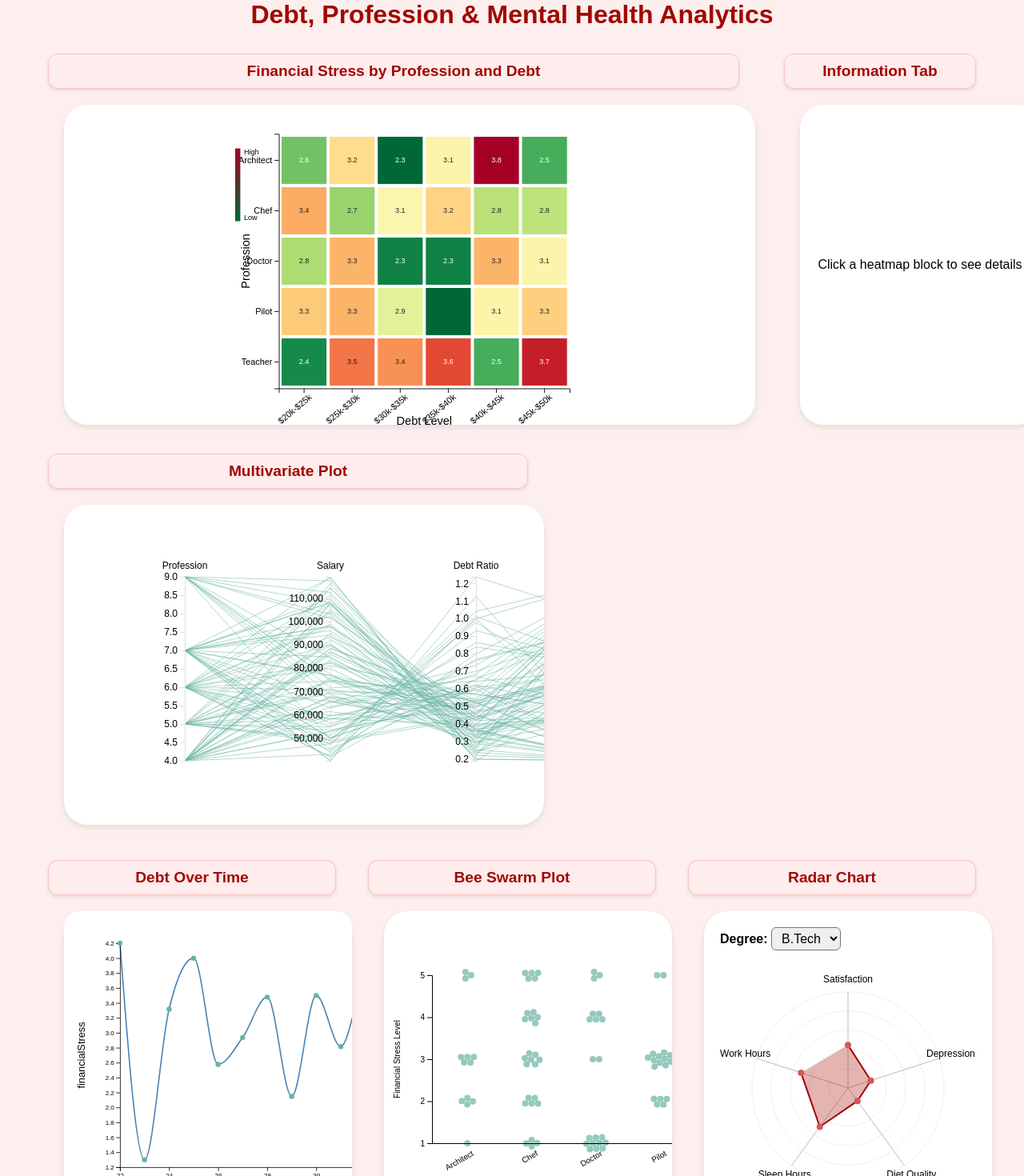
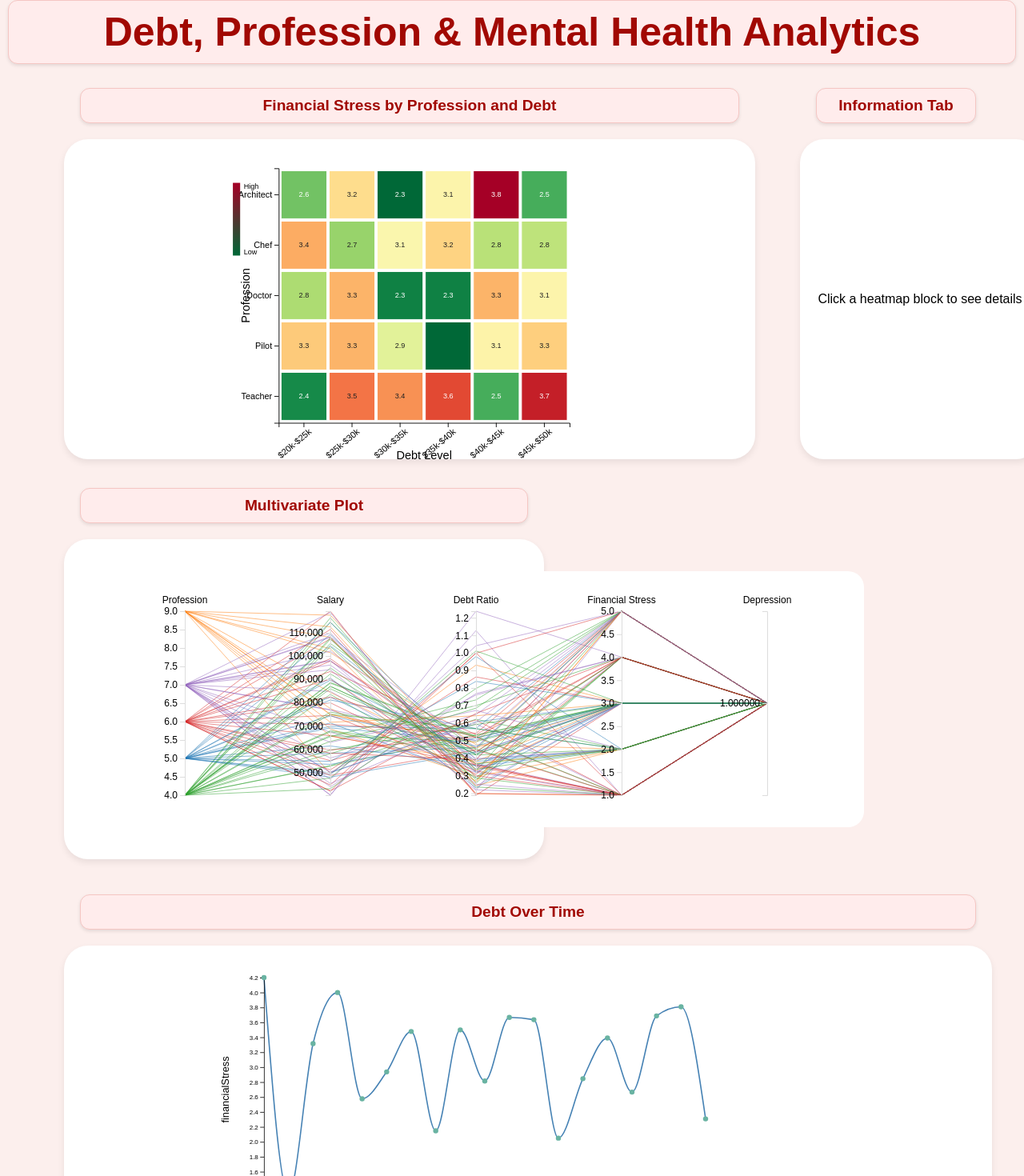
Before and after one commit to nitish903/visDummyProject, a React (Create React App) app in the folder client/: page / in a window 1280 px wide. Shown: the top 1470 px of the page at 80% size. Built offline with nearby package versions, Linux system fonts and the light colour scheme.

Commit message:
font css

```diff
--- a/client/src/App.css
+++ b/client/src/App.css
@@ -78,6 +78,7 @@ h3 {
   background-color: #ffecec; /* soft light pink */
   padding: 10px 16px;
   border-radius: 12px;
+  margin-left:40px;
   font-size: 1.2rem;
   font-weight: 600;
   color: #a10802;
@@ -99,7 +100,10 @@ h3 {
   align-items: center;
   justify-content: center;
 }
-
+.large-font{
+  margin: 0px;
+  font-size:50px;
+}
 .info-tab {
   font-size: 17px;
   font-family: "Lucida Sans", "Lucida Sans Regular", "Lucida Grande",
@@ -110,7 +114,6 @@ svg {
   margin: 0 auto;
   background: white;
   border-radius: 20px;
-  width: 100% !important;
   /* height: auto !important; */
   /* max-width: 98%; */
   max-height: 400px;
--- a/client/src/App.js
+++ b/client/src/App.js
@@ -158,7 +158,7 @@ const App = () => {
 
   return (
     <div className="App">
-      <h1>Debt, Profession & Mental Health Analytics</h1>
+      <h1 className="chart-heading large-font">Debt, Profession & Mental Health Analytics</h1>
 
       <div className="dashboard5">
         <div className="dashboard-row first-row">
@@ -169,9 +169,7 @@ const App = () => {
             </h3>
 
             <div className="heatmap-component chart-container">
-              <div className="chart-inner">
                 <Heatmap data={heatmapData} onCellClick={handleCellClick} />
-              </div>
             </div>
           </div>
 
@@ -278,7 +276,6 @@ const App = () => {
           <div className="chart-wrapper pcp">
             <h3 className="chart-heading pcp-heading">Multivariate Plot</h3>
             <div className="pcp-component chart-container">
-              <div className="chart-inner">
                 <ParallelCoordinatesPlot
                   data={pcpData}
                   onBrush={(selected) => {
@@ -287,7 +284,6 @@ const App = () => {
                     );
                   }}
                 />
-              </div>
             </div>
           </div>
         </div>
@@ -297,21 +293,17 @@ const App = () => {
           <div className="chart-wrapper">
             <h3 className="chart-heading">Debt Over Time</h3>
             <div className="chart-container small-plot-3">
-              <div className="chart-inner">
                 <LinePlot data={lineplotData} yAxisProp={yaxisValue} />
               </div>
-            </div>
           </div>
           {/* Bee Swarm */}
           <div className="chart-wrapper">
             <h3 className="chart-heading">Bee Swarm Plot</h3>
             <div className="chart-container small-plot-2">
-              <div className="chart-inner">
                 <BeeSwarmPlot
                   data={memoizedPCPData}
                   selectedPoint={selectedPoint}
                 />
-              </div>
             </div>
           </div>
 
@@ -319,9 +311,7 @@ const App = () => {
           <div className="chart-wrapper">
             <h3 className="chart-heading">Radar Chart</h3>
             <div className="chart-container small-plot-1">
-              <div className="chart-inner">
                 <Plot3RadarContainer financialData={radarData} />
-              </div>
             </div>
           </div>
         </div>
--- a/client/src/components/ParallelCoordinatesPlot.jsx
+++ b/client/src/components/ParallelCoordinatesPlot.jsx
@@ -11,6 +11,7 @@ const ParallelCoordinatesPlot = ({ data, onBrush }) => {
     financialStress: "Financial Stress",
     depression: "Depression",
   };
+
   useEffect(() => {
     if (!data.length) return;
     // SVG dimensions
@@ -37,6 +38,11 @@ const ParallelCoordinatesPlot = ({ data, onBrush }) => {
       "financialStress",
       "depression",
     ];
+    // Color scale based on profession
+    const color = d3
+      .scaleOrdinal()
+      .domain([...new Set(data.map((d) => d.profession))])
+      .range(d3.schemeCategory10); // or any D3 categorical palette
 
     // Y scales
     const y = {};
@@ -72,7 +78,7 @@ const ParallelCoordinatesPlot = ({ data, onBrush }) => {
     )
   )
   .style("fill", "none")
-      .style("stroke", "#69b3a2")
+  .style("stroke", (d) => color(d.profession))
   .style("stroke-width", 1)
   .style("opacity", 0.5)
   .on("mouseover", function (event, d) {
@@ -86,28 +92,25 @@ const ParallelCoordinatesPlot = ({ data, onBrush }) => {
   .on("mouseout", function (event, d) {
     if (!d3.select(this).classed("selected")) {
       d3.select(this)
-            .style("stroke", "#69b3a2")
+        .style("stroke", color(d.profession))
         .style("stroke-width", 1)
         .style("opacity", 0.5);
     }
   })
   .on("click", function (event, d) {
-        // Deselect all
     svg
       .selectAll(".pcp-line")
       .classed("selected", false)
-          .style("stroke", "#69b3a2")
+      .style("stroke", (d) => color(d.profession))
       .style("stroke-width", 1)
       .style("opacity", 0.5);
 
-        // Select this
     d3.select(this)
       .classed("selected", true)
       .style("stroke", "red")
       .style("stroke-width", 3)
       .style("opacity", 1);
 
-        // Notify parent
     if (onBrush) onBrush([d]);
   });
 
```
Lines whose indentation alone changed are shown as unchanged.
